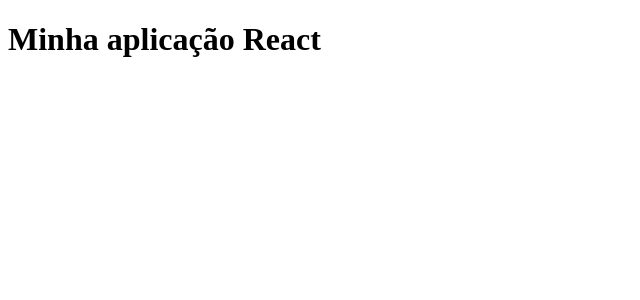
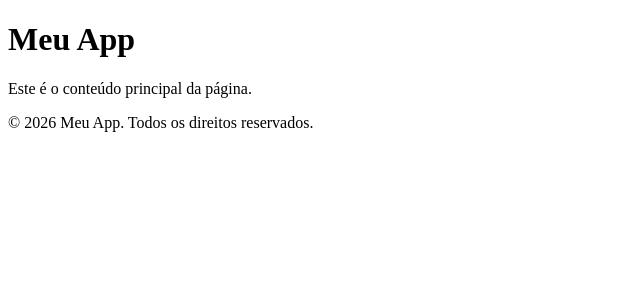
Before and after one commit to 1TDSPJ-26/front-2sem-aula-07, a React (Vite) app in the folder my-app/: page / in a window 1280 px wide. Shown: the top 300 px of the page, without its empty margins (0-640 px from the left). Built offline with nearby package versions, Linux system fonts and the light colour scheme.

Commit message:
Feat: Modularizando o App com o Cabecalho, Conteudo e Rodape

```diff
--- a/my-app/src/App.tsx
+++ b/my-app/src/App.tsx
@@ -1,7 +1,13 @@
+import Cabecalho from './components/Cabecalho'
+import Conteudo from './components/Conteudo'
+import Rodape from './components/Rodape'
+
 export default function App() {
   return (
-    <main>
-      <h1>Minha aplicação React</h1>
-    </main>
+    <>
+      <Cabecalho />
+      <Conteudo />
+      <Rodape />
+    </>
   )
 }
--- /dev/null
+++ b/my-app/src/components/Cabecalho/index.tsx
@@ -0,0 +1,7 @@
+export default function Cabecalho() {
+  return (
+    <header>
+      <h1>Meu App</h1>
+    </header>
+  );
+}
--- /dev/null
+++ b/my-app/src/components/Conteudo/index.tsx
@@ -0,0 +1,8 @@
+export default function Conteudo() {
+  return (
+    <main>
+      <p>Este é o conteúdo principal da página.</p>
+
+    </main>
+  );
+}
--- /dev/null
+++ b/my-app/src/components/Rodape/index.tsx
@@ -0,0 +1,7 @@
+export default function Rodape() {
+  return (
+    <footer>
+      <p>© 2026 Meu App. Todos os direitos reservados.</p>
+    </footer>
+  );
+}
```
Also changed, not shown: 1 other file (tests, documents, lock files or other folders).
